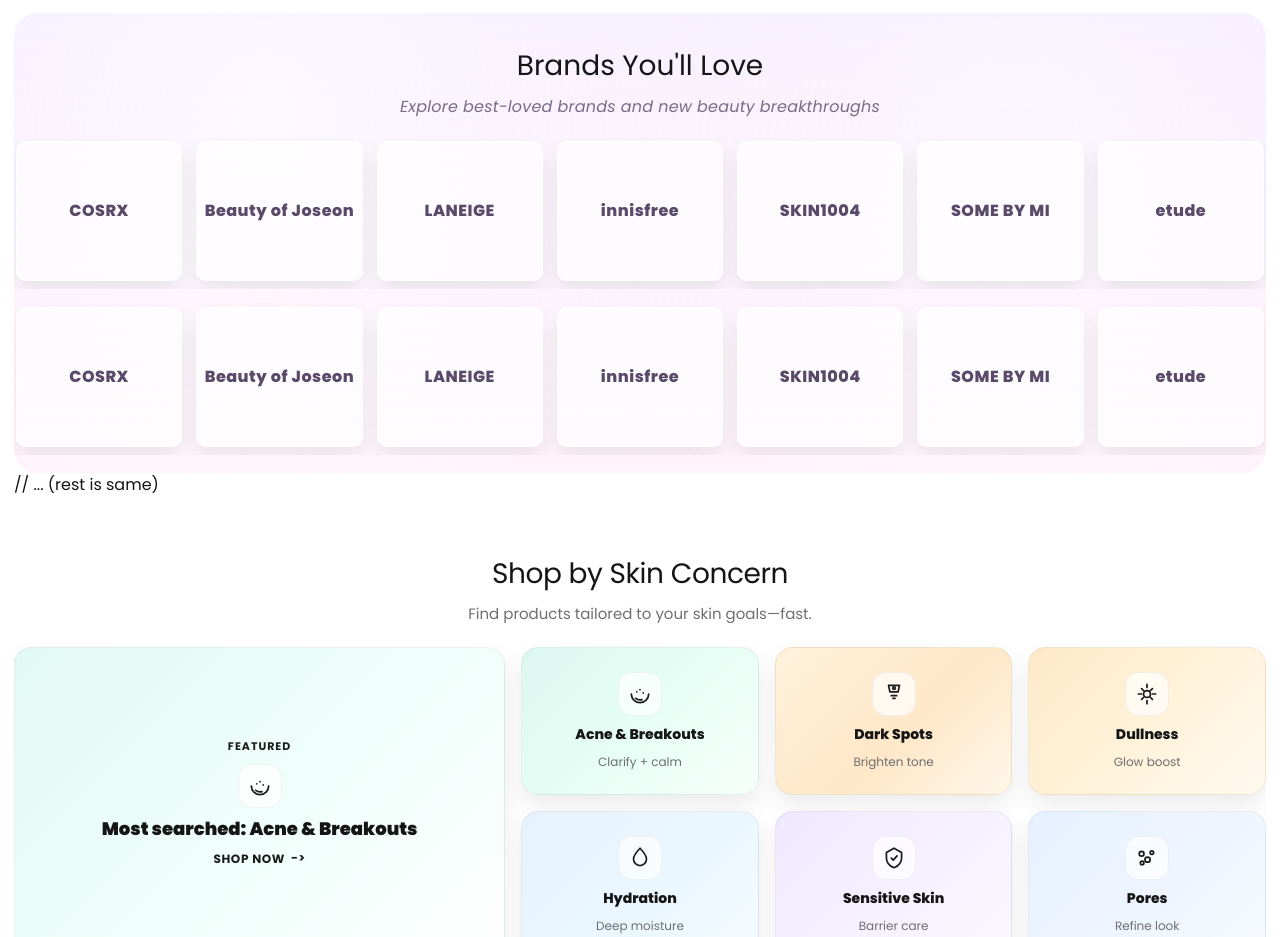
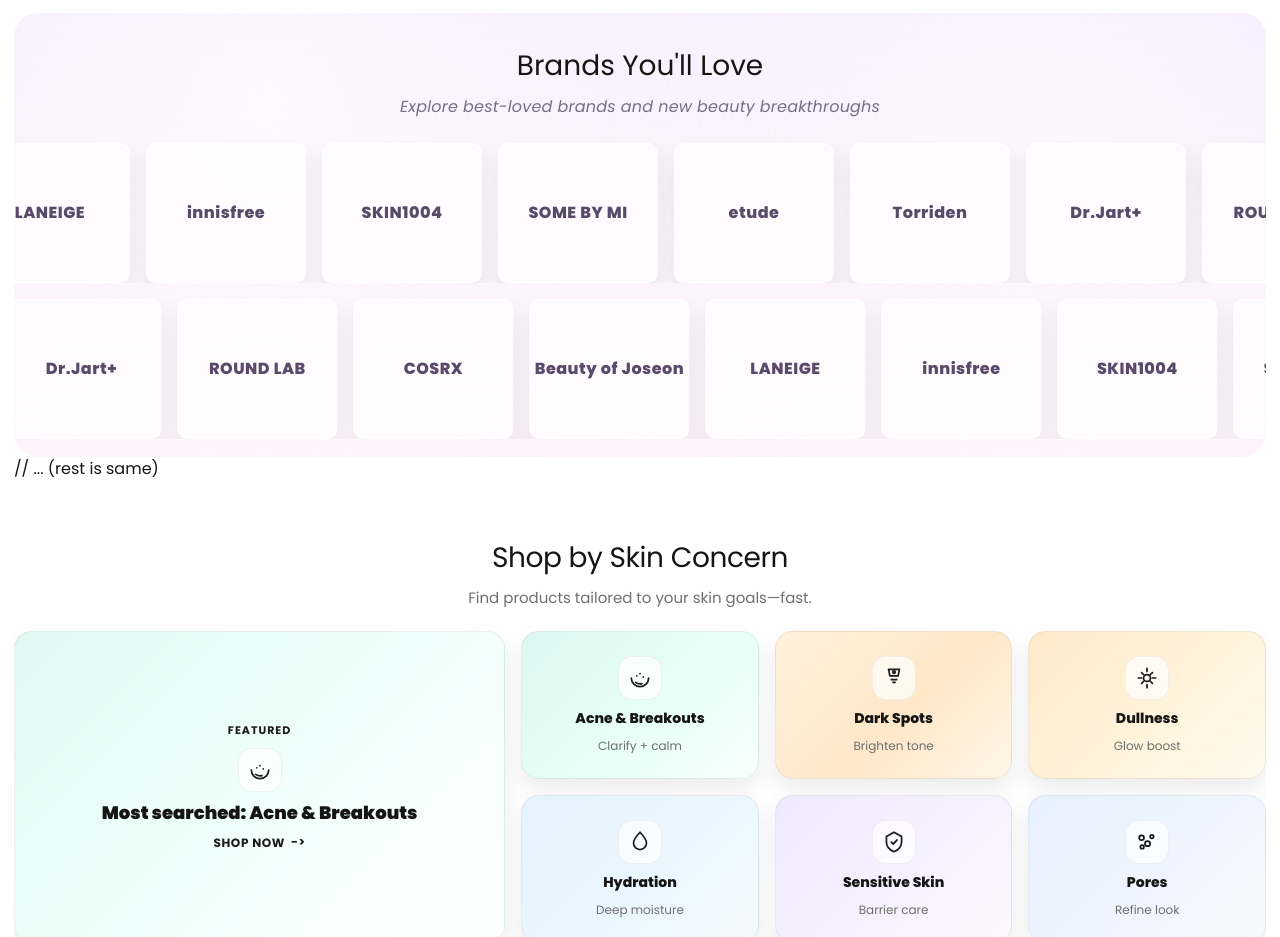
Before and after one commit to gohypedevelopers-stack/stone, a React (Vite) app in the folder new/: page / in a window 1280 px wide. Shown: the part 3340-4277 px from the top of the page. Built offline with nearby package versions, Linux system fonts and the light colour scheme.

Commit message:
feat: Add ShopByBrand section and a reusable infinite slider component with project initialization and dependencies.

```diff
--- a/new/package.json
+++ b/new/package.json
@@ -44,6 +44,7 @@
     "cmdk": "^1.1.1",
     "date-fns": "^4.1.0",
     "embla-carousel-react": "^8.6.0",
+    "framer-motion": "^12.29.2",
     "input-otp": "^1.4.2",
     "lucide-react": "^0.563.0",
     "next-themes": "^0.4.6",
@@ -53,6 +54,7 @@
     "react-hook-form": "^7.71.1",
     "react-icons": "^5.5.0",
     "react-resizable-panels": "^4.5.5",
+    "react-use-measure": "^2.1.7",
     "recharts": "^2.15.4",
     "sonner": "^2.0.7",
     "swiper": "^12.1.0",
--- /dev/null
+++ b/new/src/components/ui/infinite-slider.jsx
@@ -0,0 +1,96 @@
+'use client';;
+import { cn } from '../../lib/utils';
+import { useMotionValue, animate, motion } from 'framer-motion';
+import { useState, useEffect } from 'react';
+import useMeasure from 'react-use-measure';
+
+export function InfiniteSlider({
+  children,
+  gap = 16,
+  duration = 25,
+  durationOnHover,
+  direction = 'horizontal',
+  reverse = false,
+  className
+}) {
+  const [currentDuration, setCurrentDuration] = useState(duration);
+  const [ref, { width, height }] = useMeasure();
+  const translation = useMotionValue(0);
+  const [isTransitioning, setIsTransitioning] = useState(false);
+  const [key, setKey] = useState(0);
+
+  useEffect(() => {
+    let controls;
+    const size = direction === 'horizontal' ? width : height;
+    const contentSize = size + gap;
+    const from = reverse ? -contentSize / 2 : 0;
+    const to = reverse ? 0 : -contentSize / 2;
+
+    if (isTransitioning) {
+      controls = animate(translation, [translation.get(), to], {
+        ease: 'linear',
+        duration:
+          currentDuration * Math.abs((translation.get() - to) / contentSize),
+        onComplete: () => {
+          setIsTransitioning(false);
+          setKey((prevKey) => prevKey + 1);
+        },
+      });
+    } else {
+      controls = animate(translation, [from, to], {
+        ease: 'linear',
+        duration: currentDuration,
+        repeat: Infinity,
+        repeatType: 'loop',
+        repeatDelay: 0,
+        onRepeat: () => {
+          translation.set(from);
+        },
+      });
+    }
+
+    return controls?.stop;
+  }, [
+    key,
+    translation,
+    currentDuration,
+    width,
+    height,
+    gap,
+    isTransitioning,
+    direction,
+    reverse,
+  ]);
+
+  const hoverProps = durationOnHover
+    ? {
+      onHoverStart: () => {
+        setIsTransitioning(true);
+        setCurrentDuration(durationOnHover);
+      },
+      onHoverEnd: () => {
+        setIsTransitioning(true);
+        setCurrentDuration(duration);
+      },
+    }
+    : {};
+
+  return (
+    <div className={cn('overflow-hidden', className)}>
+      <motion.div
+        className='flex w-max'
+        style={{
+          ...(direction === 'horizontal'
+            ? { x: translation }
+            : { y: translation }),
+          gap: `${gap}px`,
+          flexDirection: direction === 'horizontal' ? 'row' : 'column',
+        }}
+        ref={ref}
+        {...hoverProps}>
+        {children}
+        {children}
+      </motion.div>
+    </div>
+  );
+}
--- a/new/src/shopbybrand.jsx
+++ b/new/src/shopbybrand.jsx
@@ -1,3 +1,5 @@
+import { InfiniteSlider } from "./components/ui/infinite-slider.jsx";
+
 const BRANDS = [
   "COSRX",
   "Beauty of Joseon",
@@ -12,10 +14,6 @@ const BRANDS = [
 ];
 
 export default function ShopByBrand() {
-  const makeRow = (count) =>
-    Array.from({ length: count }, (_, i) => BRANDS[i % BRANDS.length]);
-  const firstRow = makeRow(12);
-  const secondRow = makeRow(12);
   return (
     <section className="brandsSection">
       <div className="container">
@@ -24,21 +22,22 @@ export default function ShopByBrand() {
           <p className="brandsSub">Explore best-loved brands and new beauty breakthroughs</p>
         </div>
 
-        <div className="brandsRows">
-          <div className="brandsRow">
-            {firstRow.map((brand, idx) => (
-              <div key={`r1-${brand}-${idx}`} className="brandCard">
+        <div style={{ marginTop: '24px', display: 'flex', flexDirection: 'column', gap: '16px' }}>
+          <InfiniteSlider gap={16} duration={30}>
+            {BRANDS.map((brand, idx) => (
+              <div key={`r1-${brand}-${idx}`} className="brandCard" style={{ width: '160px', flex: '0 0 auto' }}>
                 {brand}
               </div>
             ))}
-          </div>
-          <div className="brandsRow">
-            {secondRow.map((brand, idx) => (
-              <div key={`r2-${brand}-${idx}`} className="brandCard">
+          </InfiniteSlider>
+
+          <InfiniteSlider gap={16} duration={35} reverse>
+            {BRANDS.map((brand, idx) => (
+              <div key={`r2-${brand}-${idx}`} className="brandCard" style={{ width: '160px', flex: '0 0 auto' }}>
                 {brand}
               </div>
             ))}
-          </div>
+          </InfiniteSlider>
         </div>
       </div>
     </section>
```
Also changed, not shown: 1 other file (tests, documents, lock files or other folders).
